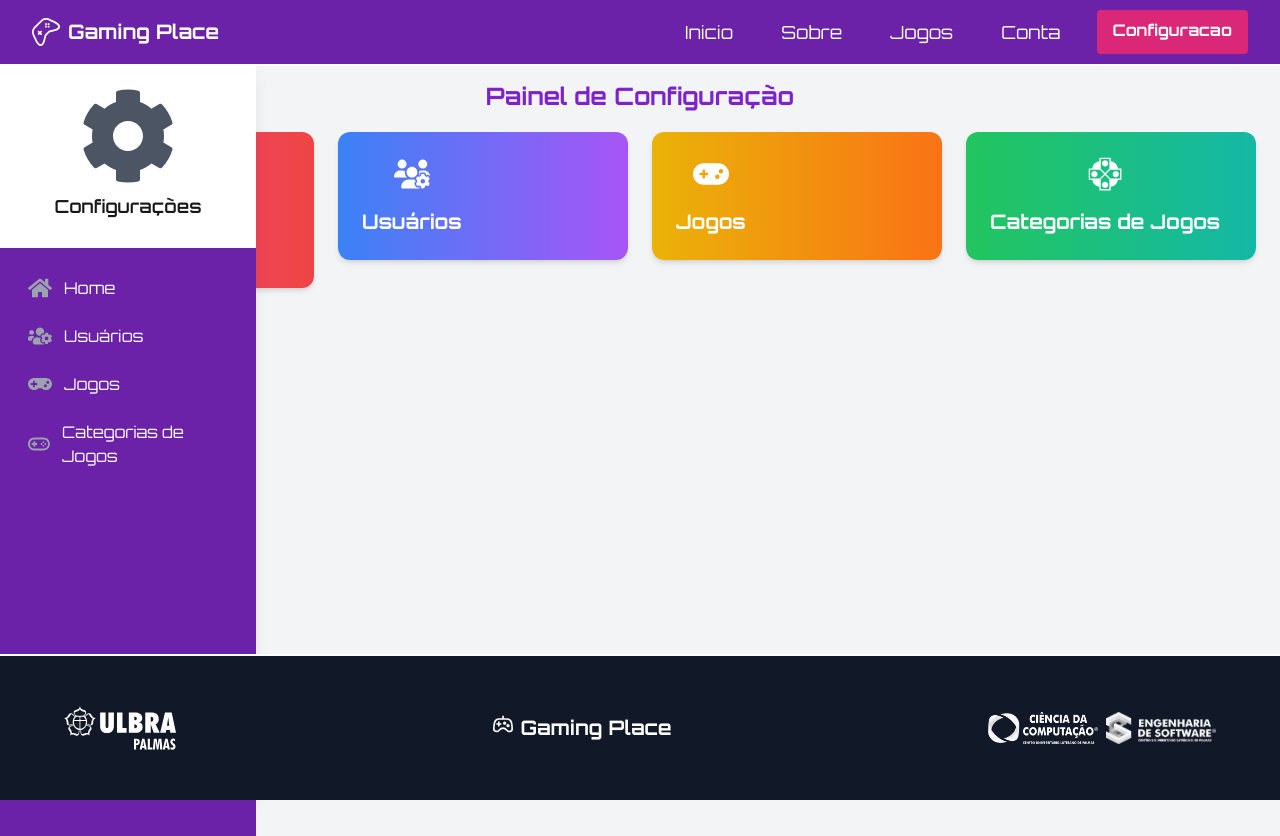
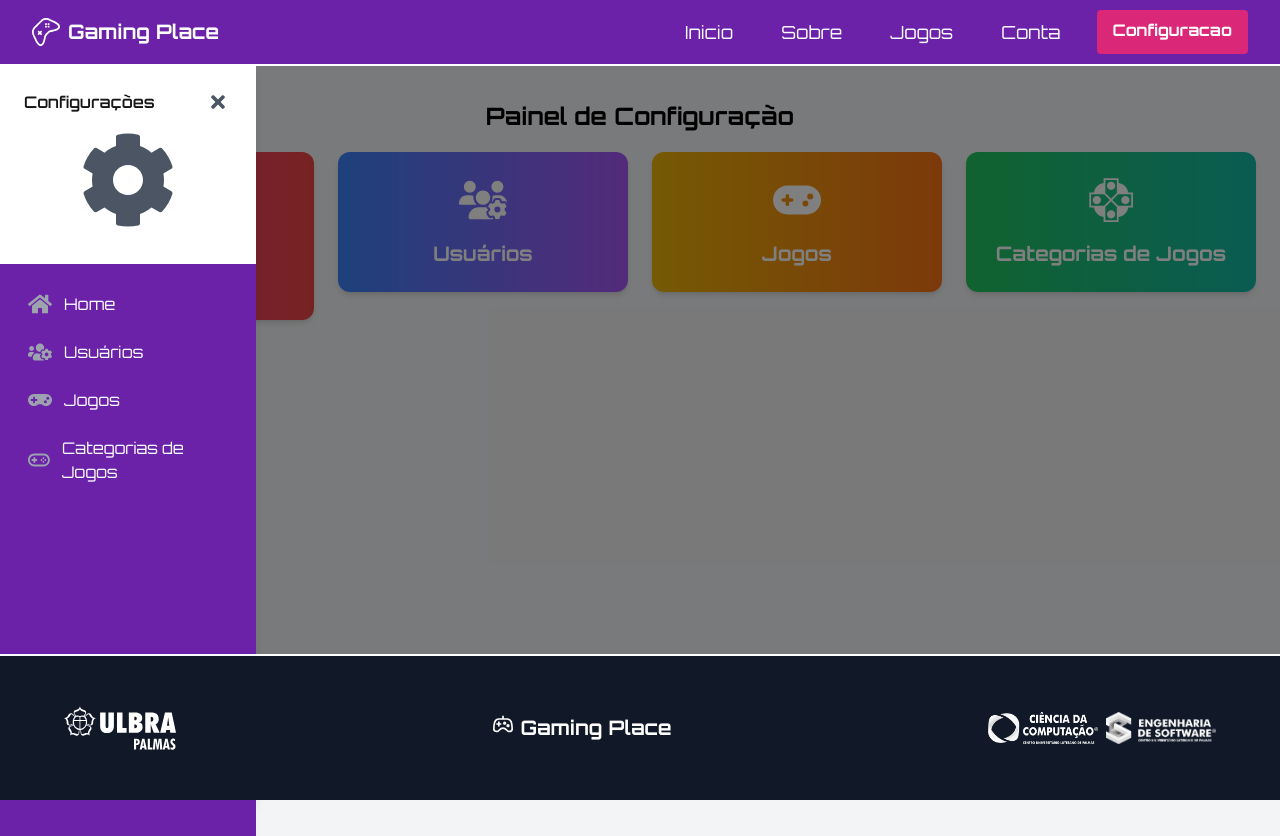
Before and after one commit to romarioulbra/gaming-place, a Next.js app: page /configuracao in a window 1280 px wide. Both pictures are taken after a click on the button 33 px from the left and 97 px from the top of the page. Built offline with nearby package versions, Linux system fonts and the light colour scheme.

Commit message:
Ajustes Mínimos

```diff
--- a/src/app/components/CardsPainel.tsx
+++ b/src/app/components/CardsPainel.tsx
@@ -10,28 +10,28 @@ export default function CardsGrid() {
   const cardsData = [
     {
       title: "Configurações Gerais",
-      icon: <FaGear />,
+      icon: <FaGear className='w-12 h-12'/>,
       gradientFrom: "from-pink-500",
       gradientTo: "to-red-500",
       link: "/configuracao/geral"
     },
     {
       title: "Usuários",
-      icon: <FaUsersGear  />,
+      icon: <FaUsersGear  className='w-12 h-12'/>,
       gradientFrom: "from-blue-500",
       gradientTo: "to-purple-500",
       link: "/configuracao/usuarios"
     },
    {
       title: "Jogos",
-      icon: <FaGamepad  />,
+      icon: <FaGamepad  className='w-12 h-12'/>,
       gradientFrom: "from-yellow-500",
       gradientTo: "to-orange-500",
       link: "/configuracao/jogos"
     },
     {
       title: "Categorias de Jogos",
-      icon: <GiGamepadCross />,
+      icon: <GiGamepadCross className='w-12 h-12'/>,
       gradientFrom: "from-green-500",
       gradientTo: "to-teal-500",
       link: "/configuracao/jogos_categoria"
@@ -39,15 +39,15 @@ export default function CardsGrid() {
   ];
 
   return (
-    <div className="grid grid-cols-1  md:grid-cols-2 sm:grid-cols-2 lg:grid-cols-4 gap-6">
+    <div className="grid grid-cols-1 md:grid-cols-2 sm:grid-cols-2 lg:grid-cols-4 gap-6">
       {cardsData.map((card, index) => (
         <Link key={index} href={card.link}>
           <div
-            className={` card p-6 shadow-md rounded-xl bg-gradient-to-r ${card.gradientFrom} ${card.gradientTo} transform transition-transform duration-300 hover:scale-105 hover:shadow-xl text-white text-center cursor-pointer  flex flex-gow`}
+            className={`card p-6 shadow-md rounded-xl bg-gradient-to-r ${card.gradientFrom} ${card.gradientTo} transform transition-transform duration-300 hover:scale-105 hover:shadow-xl text-white text-center cursor-pointer flex flex-col justify-center items-center`}
           >
-            <div className="flex flex-col items-center">
-              <div className="text-4xl mb-4 ">{card.icon}</div>
-              <h3 className=" text-xl font-bold text-wrap">{card.title}</h3>
+            <div className="flex flex-col items-center justify-center">
+              <div className="text-4xl mb-4">{card.icon}</div>
+              <h3 className="text-xl font-bold">{card.title}</h3>
             </div>
           </div>
         </Link>
--- a/src/app/components/Flyout.tsx
+++ b/src/app/components/Flyout.tsx
@@ -1,10 +1,51 @@
-'use client'
+// 'use client'
+// import { useState } from 'react';
+// import { FaCogs,FaCog} from "react-icons/fa"; // Ajuste os imports dos ícones
+// import MenuVertical from '../components/MenuVertical';
+
+// export default function Fly() {
+
+//   const [isDrawerOpen, setIsDrawerOpen] = useState(false);
+
+//   const toggleDrawer = () => {
+//     setIsDrawerOpen(!isDrawerOpen);
+//   };
+
+//   return (
+//     <>
+//       <div className="absolute w-full top-0 z-10">
+//         <div className="flex justify-between p-4 ">
+//           {/* Botão para abrir o Drawer */}
+//           <div className='mt-16'>
+//             <button onClick={toggleDrawer} className="p-2 border rounded hover:bg-gray-100 border-black shadow-sm shadow-slate-500">
+//               <FaCogs />
+//             </button>
+//           </div>
+//           {/* Conteúdo do Drawer */}
+//           {isDrawerOpen && (
+//             <div className="fixed inset-0 flex mt-16">
+//               <div className="bg-white w-64 p-6 shadow-lg">
+//                 <div className="flex flex-col items-center mb-4">
+//                   <FaCog className="text-gray-600 cursor-pointer w-24 h-24 rounded-full" />
+//                   <h2 className="text-lg font-semibold mt-2 mb-2">Configurações</h2>
+//                   <MenuVertical/>
+//                 </div>
+//               </div>
+//               <div className="flex-1" onClick={toggleDrawer} />
+//             </div>
+//           )}
+//         </div>
+//       </div>
+//     </>
+//   );
+// }
+
+'use client';
 import { useState } from 'react';
-import { FaCogs,FaCog} from "react-icons/fa"; // Ajuste os imports dos ícones
+import { FaCogs, FaCog, FaTimes } from "react-icons/fa"; // Adicionado ícone para o botão de fechar
 import MenuVertical from '../components/MenuVertical';
 
 export default function Fly() {
-
   const [isDrawerOpen, setIsDrawerOpen] = useState(false);
 
   const toggleDrawer = () => {
@@ -14,24 +55,35 @@ export default function Fly() {
   return (
     <>
       <div className="absolute w-full top-0 z-10">
-        <div className="flex justify-between p-4 ">
+        <div className="flex justify-between p-4">
           {/* Botão para abrir o Drawer */}
           <div className='mt-16'>
             <button onClick={toggleDrawer} className="p-2 border rounded hover:bg-gray-100 border-black shadow-sm shadow-slate-500">
               <FaCogs />
             </button>
           </div>
+
           {/* Conteúdo do Drawer */}
           {isDrawerOpen && (
-            <div className="fixed inset-0 flex mt-16">
+            <div className="fixed inset-0 flex mt-16 z-20">
               <div className="bg-white w-64 p-6 shadow-lg">
-                <div className="flex flex-col items-center mb-4">
-                  <FaCog className="text-gray-600 cursor-pointer w-24 h-24 rounded-full" />
-                  <h2 className="text-lg font-semibold mt-2 mb-2">Configurações</h2>
-                  <MenuVertical/>
+                {/* Botão de fechar no topo do Drawer */}
+                <div className="flex justify-between items-center mb-4">
+                  <h2 className="text-md text-center font-semibold ">Configurações</h2>
+                  <button onClick={toggleDrawer} className="p-1 rounded hover:bg-gray-200">
+                    <FaTimes className="text-gray-600 w-5 h-5" />
+                  </button>
+                </div>
+
+                {/* Conteúdo do Drawer */}
+                <div className="flex flex-col items-center">
+                  <FaCog className="text-gray-600 cursor-pointer w-24 h-24 rounded-full mb-4" />
+                  <MenuVertical />
                 </div>
               </div>
-              <div className="flex-1" onClick={toggleDrawer} />
+
+              {/* Área fora do Drawer que fecha ao clicar */}
+              <div className="flex-1 bg-black bg-opacity-50" onClick={toggleDrawer} />
             </div>
           )}
         </div>
--- a/src/app/configuracao/jogos/page.tsx
+++ b/src/app/configuracao/jogos/page.tsx
@@ -5,7 +5,7 @@ import { useEffect, useState } from "react";
 import TabelaJogos from "@/app/components/TabelaJogos";
 import { FaGamepad} from "react-icons/fa";
 import CabecalhoViwer from "../../components/CabecalhoViwer";
-import Fly from "@/app/components/Flyout";
+// import Fly from "@/app/components/Flyout";
 
 export default function Jogos() {
 
@@ -34,7 +34,7 @@ export default function Jogos() {
 
   return (
     <>
-      <Fly/>
+      {/* <Fly/> */}
       <CabecalhoViwer
         nomeModel={nomeModulo}
         Icone={FaGamepad}
--- a/src/app/configuracao/page.tsx
+++ b/src/app/configuracao/page.tsx
@@ -8,7 +8,7 @@ export default function ConfigPanel() {
           {/* Menu Lateral */}
           {/* Painel Principal */}
           <div className="flex-1 bg-gray-100 p-6  sm:ml-0">
-            <h1 className='text-center  font-bold text-2xl mt-5 mb-5 text-purple-700'>Painel de Configuração</h1>
+            <h1 className='text-center  font-bold text-2xl mt-10 mb-5 text-black'>Painel de Configuração</h1>
             <CardsGrid
             />
           </div>
--- a/src/app/configuracao/usuarios/page.tsx
+++ b/src/app/configuracao/usuarios/page.tsx
@@ -5,7 +5,7 @@ import { useEffect, useState } from "react";
 import Tabela from "@/app/components/Tabela";
 import { FaUser} from "react-icons/fa";
 import CabecalhoViwer from "../../components/CabecalhoViwer";
-import Fly from "@/app/components/Flyout";
+// import Fly from "@/app/components/Flyout";
 
 export default function Usuarios() {
 
@@ -29,7 +29,7 @@ export default function Usuarios() {
 
   return (
     <>
-      <Fly/>
+      {/* <Fly/> */}
       <CabecalhoViwer
         nomeModel={nomeModulo}
         Icone={FaUser}
```
